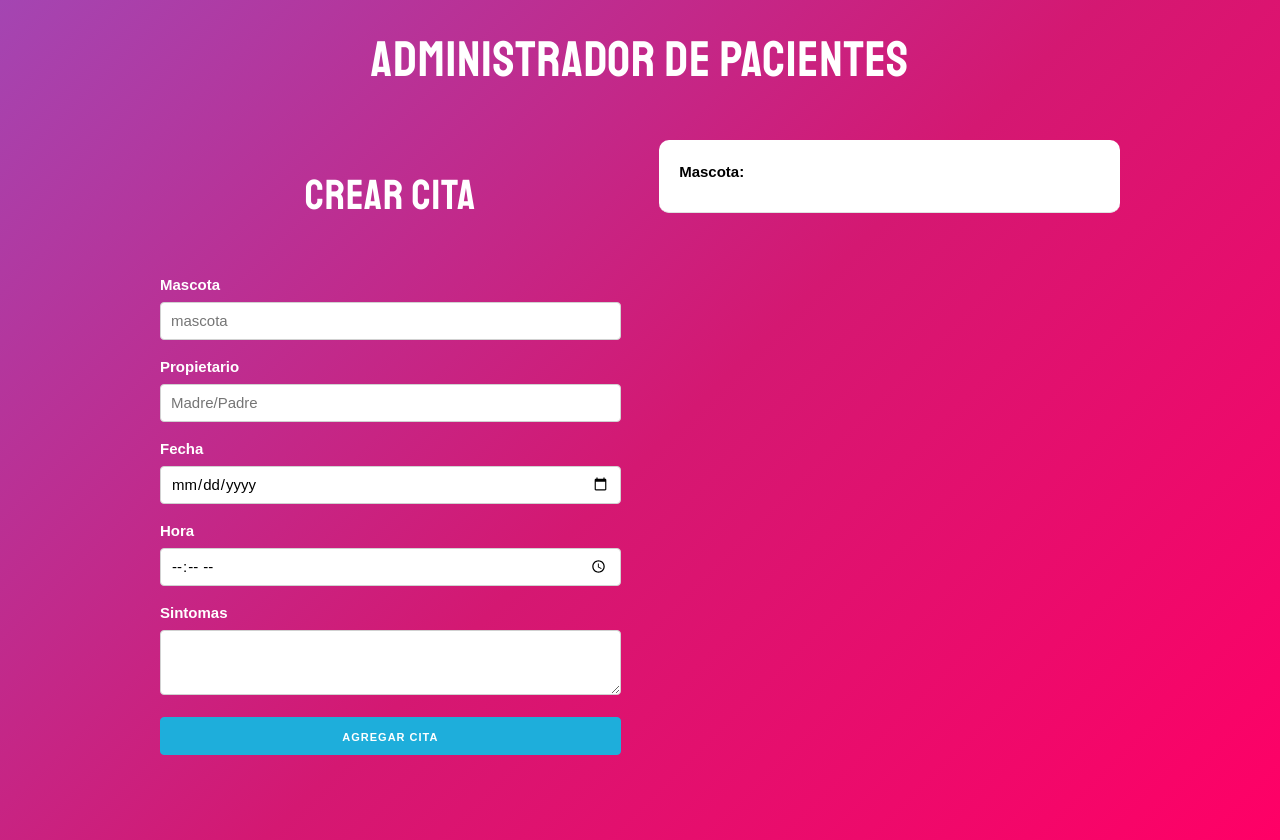
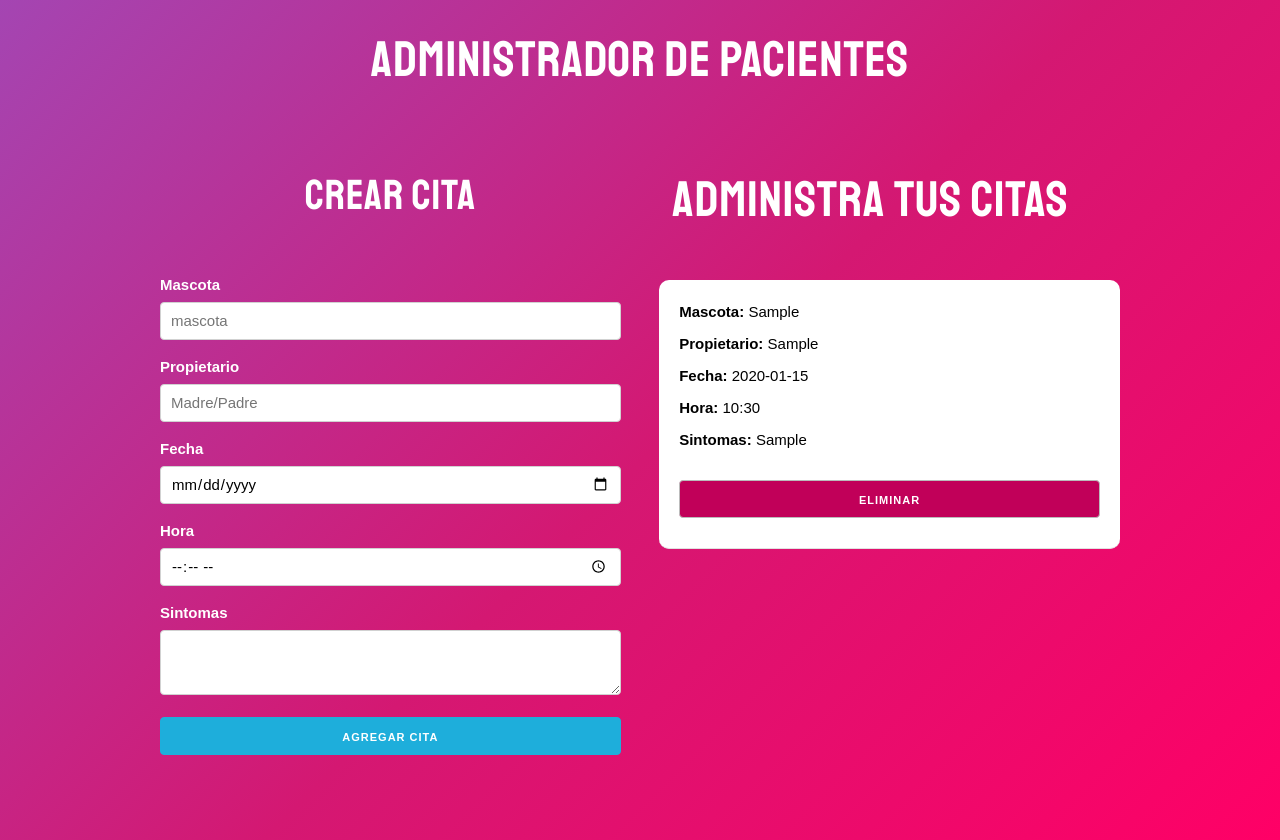
Before and after one commit to Erick-SN/ReactExample, a React (Create React App) app: page / in a window 1280 px wide. Both pictures are taken after typing "Sample", "Sample", "2020-01-15", "10:30", "Sample" into the empty fields and a click on the button "AGREGAR CITA". Built offline with nearby package versions, Linux system fonts and the light colour scheme.

Commit message:
delete citas feature was cerated

```diff
--- a/src/App.js
+++ b/src/App.js
@@ -2,7 +2,7 @@ import Form from './components/Form';
 import { useCitas } from './hooks/useCitas';
 import CitaItem from './components/CitaItem';
 const App = () => {
-  const { cita, createCita } = useCitas();
+  const { cita, createCita, deleteCita } = useCitas();
   return (
     <>
       <h1>Administrador de pacientes</h1>
@@ -11,9 +11,12 @@ const App = () => {
           <div className="one-half column">
             <Form createCita={createCita} />
           </div>
+          <h1>Administra tus citas</h1>
           <div className="one-half column">
             {cita.length ? (
-              cita.map((cita) => <CitaItem cita={cita} key={cita.id} />)
+              cita.map((cita) => (
+                <CitaItem cita={cita} key={cita.id} deleteCita={deleteCita} />
+              ))
             ) : (
               <p>No hay citas</p>
             )}
--- a/src/components/CitaItem.js
+++ b/src/components/CitaItem.js
@@ -1,10 +1,28 @@
-const CitaItem = () => {
+const CitaItem = ({ cita, deleteCita }) => {
   return (
     <>
       <div className="cita">
         <p>
-          Mascota: <span></span>
+          Mascota: <span>{cita.mascota}</span>
         </p>
+        <p>
+          Propietario: <span>{cita.propietario}</span>
+        </p>
+        <p>
+          Fecha: <span>{cita.fecha}</span>
+        </p>
+        <p>
+          Hora: <span>{cita.hora}</span>
+        </p>
+        <p>
+          Sintomas: <span>{cita.sintomas}</span>
+        </p>
+        <button
+          onClick={() => deleteCita(cita.id)}
+          className="button eliminar u-full-width"
+        >
+          Eliminar
+        </button>
       </div>
     </>
   );
--- a/src/hooks/useCitas.js
+++ b/src/hooks/useCitas.js
@@ -5,5 +5,10 @@ export const useCitas = (initialState = []) => {
   const createCita = (newCita) => {
     setCita([...cita, newCita]);
   };
-  return { cita, createCita };
+  const deleteCita = (id) => {
+    const citas = cita.filter((cita) => cita.id !== id);
+    setCita(citas);
+  };
+
+  return { cita, createCita, deleteCita };
 };
```
